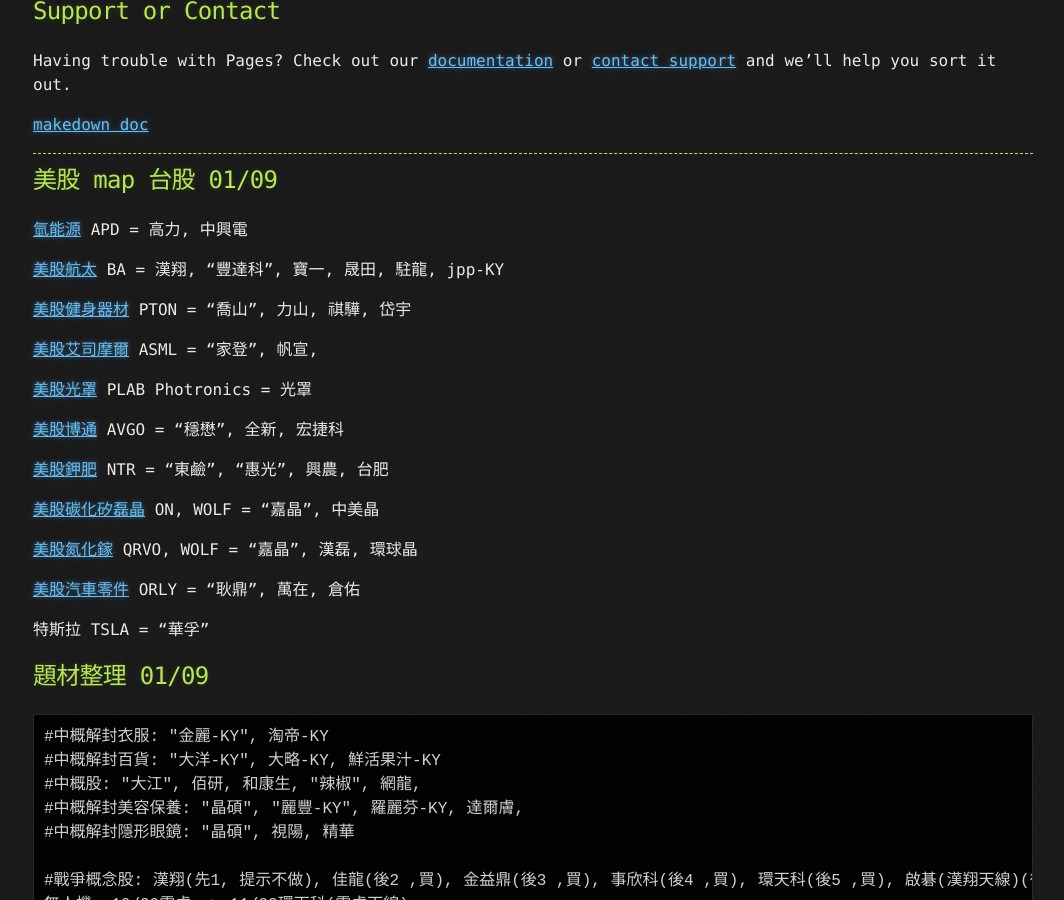
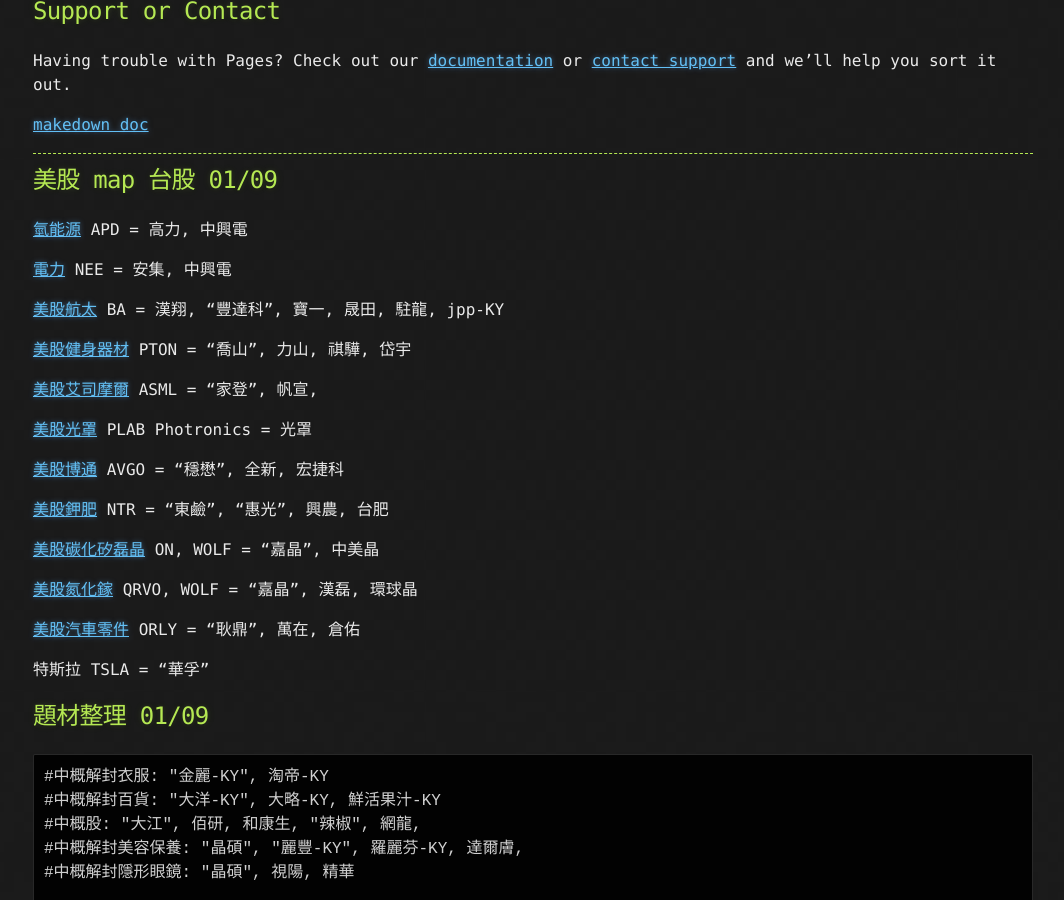
Before and after one commit to lepg5487/Stock_God, a Jekyll site: the page built from index.md, in a window 1280 px wide and 900 px high, scrolled down 75917 px. Shown: the whole window, without its empty margins (107-1171 px from the left). Built offline with Jekyll 4.4.1, drawn with Linux system fonts in a browser that asks for light colours; our own code applies the rules of GitHub Pages for plain Markdown files.

Commit message:
Update index.md

```diff
--- a/index.md
+++ b/index.md
@@ -3065,6 +3065,8 @@
 ## 美股 map 台股 01/09
 [氫能源](https://statementdog.com/tags/1253) APD = 高力, 中興電
 
+[電力](https://statementdog.com/tags/620) NEE = 安集, 中興電
+
 [美股航太](https://statementdog.com/tags/1269) BA = 漢翔, "豐達科", 寶一, 晟田, 駐龍, jpp-KY
 
 [美股健身器材](https://statementdog.com/tags/916) PTON = "喬山", 力山, 祺驊, 岱宇
```
